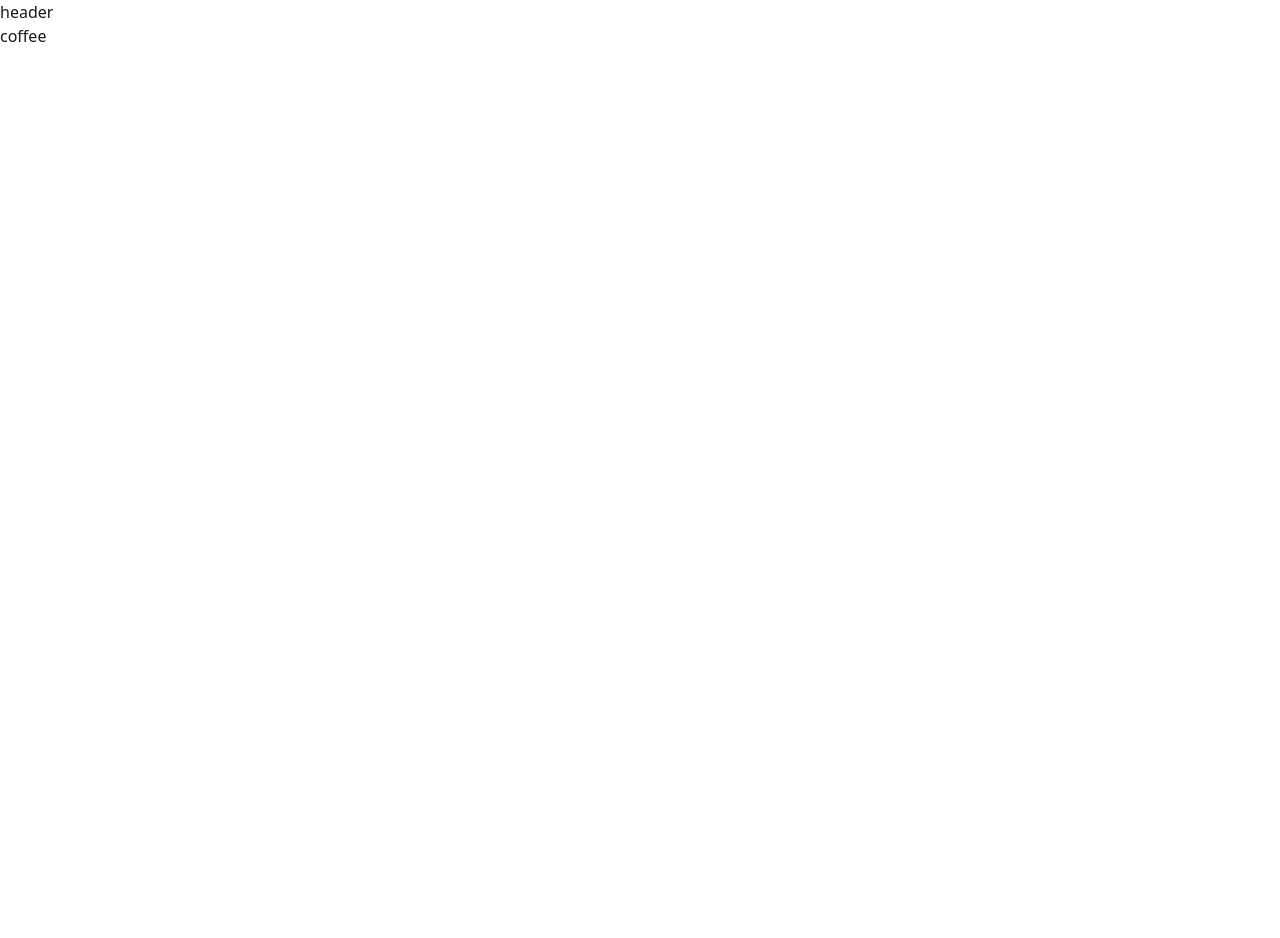
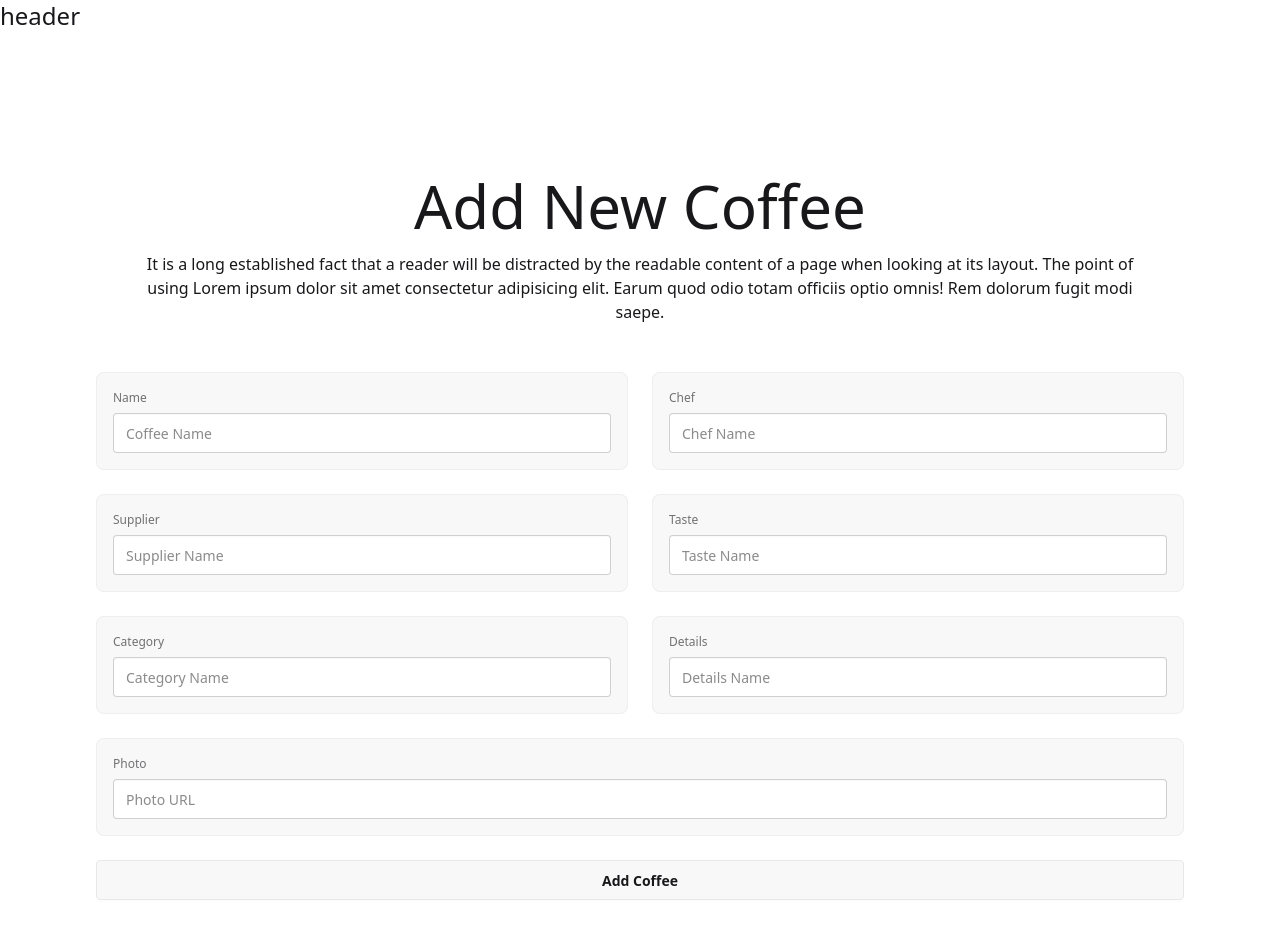
Before and after one commit to nahidkhan31/coffee-store-client-side, a React (Vite) app: page /addCoffee in a window 1280 px wide. Shown: the top 938 px of the page. Before the commit the page ends 800 px from the top, so only its background shows below. Built offline with nearby package versions, Linux system fonts and the light colour scheme.

Commit message:
added form

```diff
--- a/src/components/AddCoffee.jsx
+++ b/src/components/AddCoffee.jsx
@@ -1,9 +1,91 @@
 import React from "react";
 
 const AddCoffee = () => {
+  const handleAddCoffee = (e) => {
+    e.preventDefault();
+    const form = e.target;
+  };
+
   return (
-    <div>
-      <h1>coffee</h1>
+    <div className="p-24">
+      <div className="p-12 text-center space-y-4">
+        <h1 className="text-6xl">Add New Coffee</h1>
+        <p>
+          It is a long established fact that a reader will be distracted by the
+          readable content of a page when looking at its layout. The point of
+          using Lorem ipsum dolor sit amet consectetur adipisicing elit. Earum
+          quod odio totam officiis optio omnis! Rem dolorum fugit modi saepe.
+        </p>
+      </div>
+      <form onSubmit={handleAddCoffee}>
+        <div className="grid grid-cols-1 md:grid-cols-2 gap-6">
+          <fieldset className="fieldset bg-base-200 border-base-300 rounded-box border p-4">
+            <label className="label">Name</label>
+            <input
+              type="text"
+              name="name"
+              className="input w-full"
+              placeholder="Coffee Name"
+            />
+          </fieldset>
+          <fieldset className="fieldset bg-base-200 border-base-300 rounded-box border p-4">
+            <label className="label">Chef</label>
+            <input
+              type="text"
+              name="chef"
+              className="input w-full"
+              placeholder="Chef Name"
+            />
+          </fieldset>
+          <fieldset className="fieldset bg-base-200 border-base-300 rounded-box border p-4">
+            <label className="label">Supplier</label>
+            <input
+              type="text"
+              name="supplier"
+              className="input w-full"
+              placeholder="Supplier Name"
+            />
+          </fieldset>
+          <fieldset className="fieldset bg-base-200 border-base-300 rounded-box border p-4">
+            <label className="label">Taste</label>
+            <input
+              type="text"
+              name="taste"
+              className="input w-full"
+              placeholder="Taste Name"
+            />
+          </fieldset>
+          <fieldset className="fieldset bg-base-200 border-base-300 rounded-box border p-4">
+            <label className="label">Category</label>
+            <input
+              type="text"
+              name="category"
+              className="input w-full"
+              placeholder="Category Name"
+            />
+          </fieldset>
+          <fieldset className="fieldset bg-base-200 border-base-300 rounded-box border p-4">
+            <label className="label">Details</label>
+            <input
+              type="text"
+              name="details"
+              className="input w-full"
+              placeholder="Details Name"
+            />
+          </fieldset>
+        </div>
+        <fieldset className="fieldset bg-base-200 border-base-300 rounded-box border my-6 p-4">
+          <label className="label">Photo</label>
+          <input
+            type="text"
+            name="Photo"
+            className="input w-full"
+            placeholder="Photo URL"
+          />
+        </fieldset>
+
+        <input type="submit" className="btn w-full" value="Add Coffee" />
+      </form>
     </div>
   );
 };
--- a/src/components/Header.jsx
+++ b/src/components/Header.jsx
@@ -3,7 +3,7 @@ import React from "react";
 const Header = () => {
   return (
     <div>
-      <h1>header</h1>
+      <h1 className="text-2xl">header</h1>
     </div>
   );
 };
--- a/src/layouts/MainLayout.jsx
+++ b/src/layouts/MainLayout.jsx
@@ -6,7 +6,9 @@ const MainLayout = () => {
   return (
     <div>
       <Header></Header>
-      <Outlet></Outlet>
+      <div className="max-w-7xl mx-auto">
+        <Outlet></Outlet>
+      </div>
     </div>
   );
 };
```
